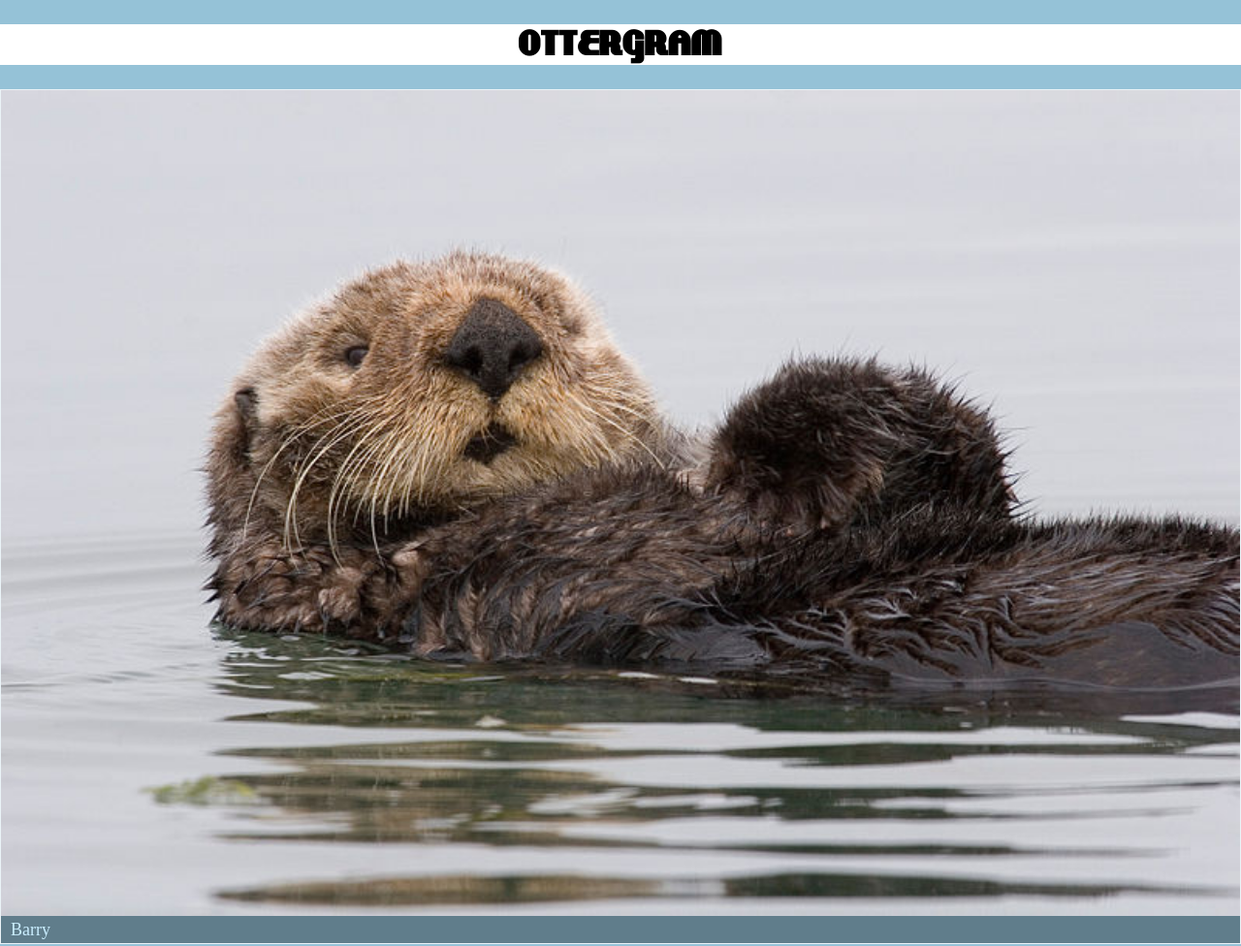
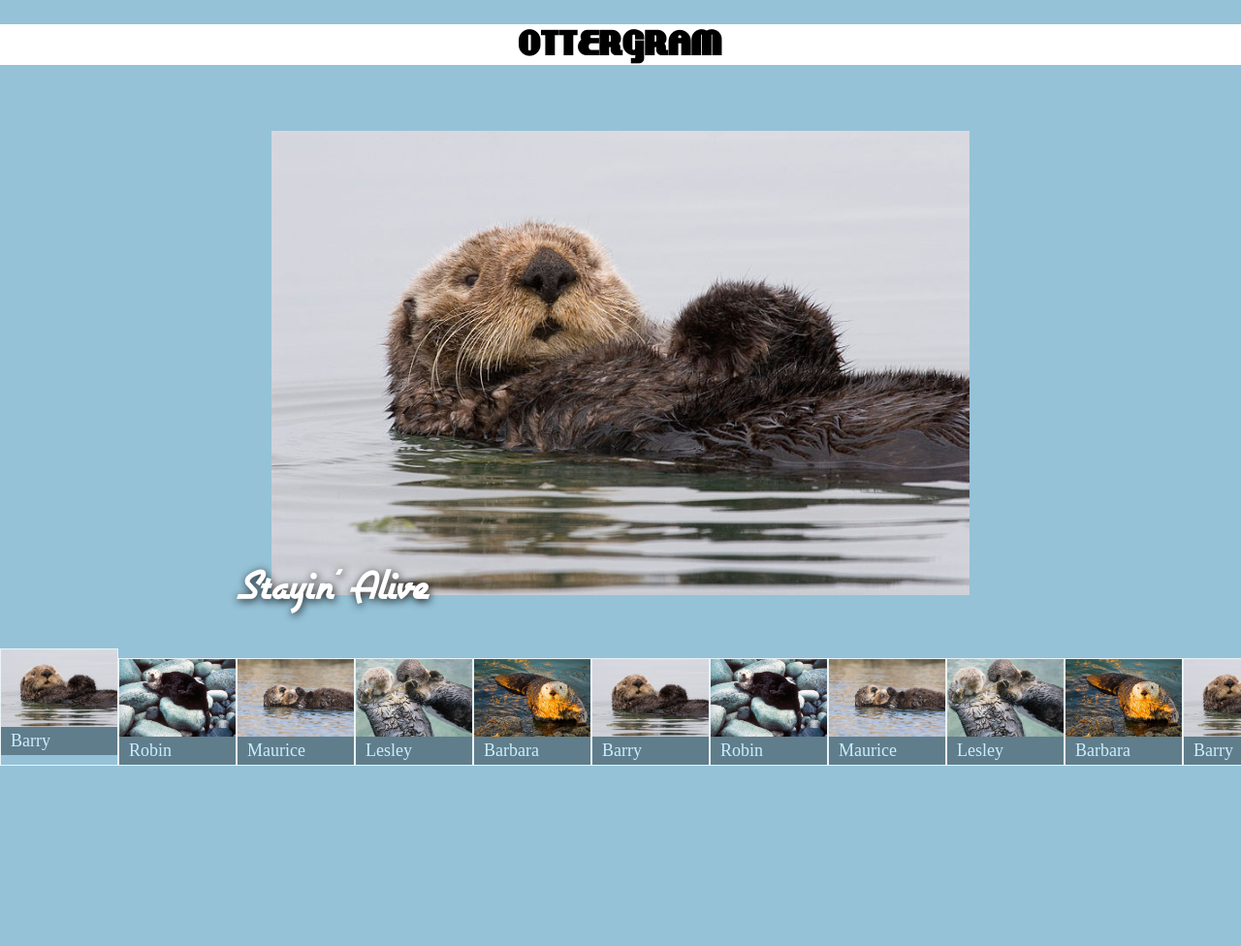
Before and after one commit to PrestonFawcett/ottergram, a plain HTML site: page index.html in a window 1280 px wide. Shown: the top 976 px of the page at 97% size. After the commit the page ends 800 px from the top, so only its background shows below. Drawn offline with nearby package versions, Linux system fonts and the light colour scheme.

Commit message:
Completed Ch 4 and games

```diff
--- a/index.html
+++ b/index.html
@@ -9,9 +9,10 @@
         <link rel="stylesheet" href="stylesheets/styles.css">
     </head>
 <body>
-    <header>
+    <header class="main-header">
         <h1 class="logo-text">ottergram</h1>
     </header>
+    <main class="main-content">
         <ul class="thumbnail-list">
             <li class="thumbnail-item">
                 <a href="#">
@@ -43,6 +44,86 @@
                     <span class="thumbnail-title">Barbara</span>
                 </a>
             </li>
+            <li class="thumbnail-item">
+                <a href="#">
+                    <img class="thumbnail-image" src="img/otter1.jpg" alt="Barry the Otter">
+                    <span class="thumbnail-title">Barry</span>
+                </a>
+            </li>
+            <li class="thumbnail-item">
+                <a href="#">
+                    <img class="thumbnail-image" src="img/otter2.jpg" alt="Robin the Otter">
+                    <span class="thumbnail-title">Robin</span>
+                </a>
+            </li>
+            <li class="thumbnail-item">
+                <a href="#">
+                    <img class="thumbnail-image" src="img/otter3.jpg" alt="Maurice the Otter">
+                    <span class="thumbnail-title">Maurice</span>
+                </a>
+            </li>
+            <li class="thumbnail-item">
+                <a href="#">
+                    <img class="thumbnail-image" src="img/otter4.jpg" alt="Lesley the Otter">
+                    <span class="thumbnail-title">Lesley</span>
+                </a>
+            </li>
+            <li class="thumbnail-item">
+                <a href="#">
+                    <img class="thumbnail-image" src="img/otter5.jpg" alt="Barbara the Otter">
+                    <span class="thumbnail-title">Barbara</span>
+                </a>
+            </li>
+            <li class="thumbnail-item">
+                <a href="#">
+                    <img class="thumbnail-image" src="img/otter1.jpg" alt="Barry the Otter">
+                    <span class="thumbnail-title">Barry</span>
+                </a>
+            </li>
+            <li class="thumbnail-item">
+                <a href="#">
+                    <img class="thumbnail-image" src="img/otter2.jpg" alt="Robin the Otter">
+                    <span class="thumbnail-title">Robin</span>
+                </a>
+            </li>
+            <li class="thumbnail-item">
+                <a href="#">
+                    <img class="thumbnail-image" src="img/otter3.jpg" alt="Maurice the Otter">
+                    <span class="thumbnail-title">Maurice</span>
+                </a>
+            </li>
+            <li class="thumbnail-item">
+                <a href="#">
+                    <img class="thumbnail-image" src="img/otter4.jpg" alt="Lesley the Otter">
+                    <span class="thumbnail-title">Lesley</span>
+                </a>
+            </li>
+            <li class="thumbnail-item">
+                <a href="#">
+                    <img class="thumbnail-image" src="img/otter5.jpg" alt="Barbara the Otter">
+                    <span class="thumbnail-title">Barbara</span>
+                </a>
+            </li>
+            <li class="thumbnail-item">
+                <a href="#">
+                    <img class="thumbnail-image" src="img/FlexboxFroggy.PNG" alt="Barry the Otter">
+                    <span class="thumbnail-title">Flexbox Froggy</span>
+                </a>
+            </li>
+            <li class="thumbnail-item">
+                <a href="#">
+                    <img class="thumbnail-image" src="img/GridGarden.PNG" alt="Robin the Otter">
+                    <span class="thumbnail-title">Grid Garden</span>
+                </a>
+            </li>
         </ul>
+
+        <div class="detail-image-container">
+            <div class="detail-image-frame">
+                <img class="detail-image" src="img/otter1.jpg" alt="">
+                <span class="detail-image-title">Stayin' Alive</span>
+            </div>
+        </div>
+    </main>
 </body>
 </html>
--- a/stylesheets/styles.css
+++ b/stylesheets/styles.css
@@ -1,3 +1,14 @@
+@font-face {
+    font-family: 'airstreamregular';
+    src: url('fonts/Airstream-webfont.eot');
+    src: url('fonts/Airstream-webfont.eot?#iefix') format('embedded-opentype'),
+         url('fonts/Airstream-webfont.woff') format('woff'),
+         url('fonts/Airstream-webfont.ttf') format('truetype'),
+         url('fonts/Airstream-webfont.svg#lakeshore') format('svg');
+    font-weight: normal;
+    font-style: normal;
+}
+
 @font-face {
     font-family: 'lakeshore';
     src: url('fonts/LAKESHOR-webfont.eot');
@@ -9,7 +20,14 @@
     font-style: normal;
 }
 
+html, body {
+    height: 100%;
+}
+
 body {
+    display: flex;
+    flex-direction: column;
+
     font-size: 10px;
     background: rgb(149, 194, 215);
 }
@@ -17,6 +35,10 @@ body {
 a {
     /* style declaration */
     text-decoration: none;
+}
+
+.main-header {
+    flex: 0 1 auto;
 }
 
 .logo-text {
@@ -28,9 +50,22 @@ a {
     font-size: 37px;
 }
 
+.main-content {
+    flex: 1 1 auto;
+    display: flex;
+    flex-direction: column;
+}
+
 .thumbnail-list {
+    flex: 0 1 auto;
+    order: 2;
+    display: flex;
+    justify-content: space-between;
     list-style: none;
     padding: 0;
+
+    white-space: nowrap;
+    overflow-x: auto;
 }
 
 .thumbnail-item + .thumbnail-item {
@@ -38,7 +73,9 @@ a {
 }
 
 .thumbnail-item {
-    display: block;
+    display: inline-block;
+    min-width: 120px;
+    max-width: 120px;
     border: 1px solid rgb(100%, 100%, 100%);
     border: 1px solid rgba(100%, 100%, 100%, 0.8);
 }
@@ -46,7 +83,6 @@ a {
 .thumbnail-image {
     display: block;
     width: 100%;
-
 }
 
 .thumbnail-title {
@@ -59,3 +95,30 @@ a {
 
     font-size: 18px;
 }
+
+.detail-image-container {
+    flex: 1 1 auto;
+    display: flex;
+    justify-content: center;
+    align-items: center;
+}
+
+.detail-image-frame {
+    position: relative;
+    text-align: center;
+}
+
+.detail-image {
+    width: 90%;
+}
+
+.detail-image-title {
+    position: absolute;
+    bottom: -16px;
+    left: 4px;
+
+    font-family: airstreamregular;
+    color: white;
+    text-shadow: rgba(0, 0, 0, 0.9) 1px 2px 9px;
+    font-size: 50px;
+}
```
Also changed, not shown: img/FlexboxFroggy.PNG (added), img/GridGarden.PNG (added). Lines whose indentation alone changed are shown as unchanged.
